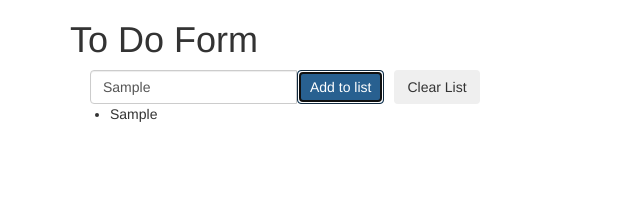
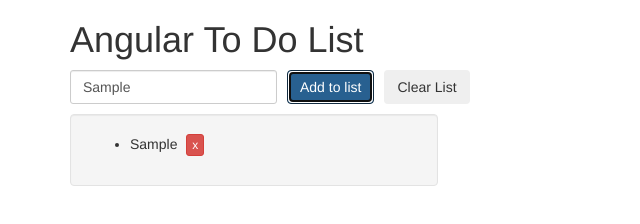
Before and after one commit to jmarzu/angular-to-do, a website: page index.html in a window 1280 px wide. Both pictures are taken after typing "Sample" into the empty fields and a click on the button "Add to list". Shown: the whole page, without its empty margins (0-640 px from the left). Drawn offline with nearby package versions, Linux system fonts and the light colour scheme.

Commit message:
added ability to remove individual item from to do list

```diff
--- a/app.js
+++ b/app.js
@@ -9,5 +9,15 @@ app.controller('ToDoCtrl', function($scope) {
 
 	$scope.clear = function() {
 		return $scope.listItems = [];
-	}
+	};
+
+	$scope.removeItem = function(item) {
+		for (var i = 0; i <= $scope.listItems.length - 1; i++) {
+			if ($scope.listItems[i] === item) {
+				$scope.listItems.splice(i, 1);
+			}
+		}
+
+		return $scope.listItems;
+	};
 });
--- a/index.html
+++ b/index.html
@@ -9,21 +9,22 @@
     <script src="app.js"></script>
 </head>
 <body class="container" ng-app="ToDoApp" ng-controller="ToDoCtrl">
-	<h1>To Do Form</h1>
+	<h1>Angular To Do List</h1>
 	<div class="toDo__form input-group">
 		<form ng-submit="addToList()" name="toDoForm" class="toDo__form">
-			<input class="form-control toDo-form__items" type="text" ng-model="listItems.item" autofocus>
+			<input class="form-control" id="toDoInput" type="text" ng-model="listItems.item" autofocus>
 			<button type="submit" class="btn btn-primary">Add to list</button>
 		</form>
-
 		<button ng-click="clear()" class="btn btn-secondary">Clear List</button>
 	</div>
 
-	<div>
+	<div class="well toDoList">
 		<ul ng-repeat="item in listItems track by $index">
-			<li>{{ item }}</li>
+			<li class="list-item">
+				{{ item }}
+				<button class="btn btn-xs btn-danger toDoList__btn" ng-click="removeItem(item)">x</button>
+			</li>
 		</ul>
 	</div>
-
 </body>
 </html>
--- a/style.css
+++ b/style.css
@@ -1,5 +1,25 @@
+body {
+	margin: 0 auto;
+}
+
 .toDo__form {
 	display: flex;
 	align-items: center;
-	margin: 0 10px;
 }
+
+#toDoInput {
+	border-radius: 3px;
+}
+
+.toDo__form button {
+	margin-left: 10px;
+}
+
+.toDoList {
+	margin-top: 10px;
+	width: 368px;
+}
+
+.toDoList__btn {
+	margin-left: 5px;
+}
```
